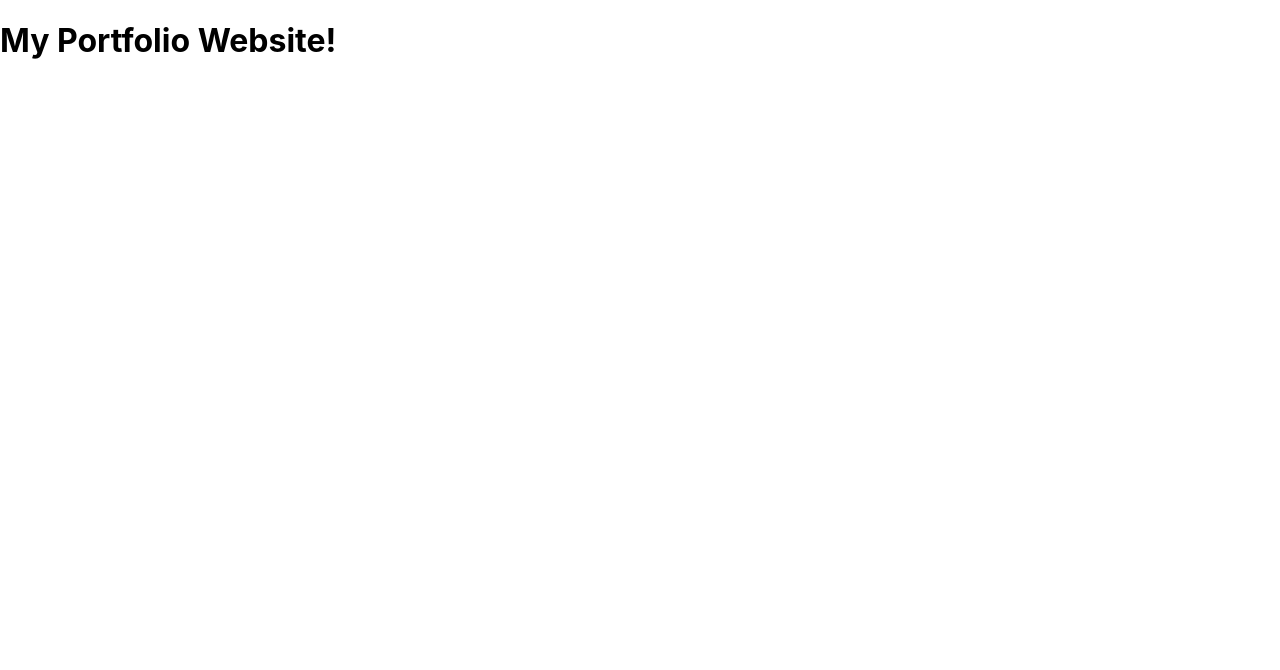
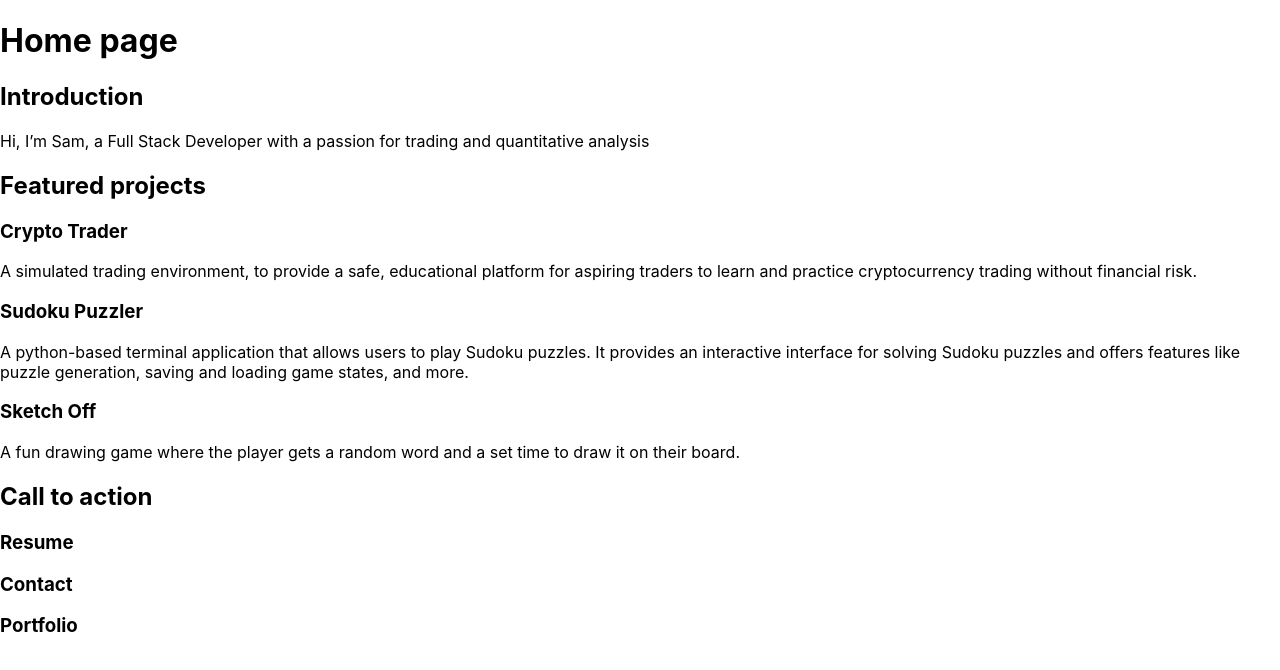
Before and after one commit to StructuredTrading/portfolio, a React (Create React App) app: page / in a window 1280 px wide. Shown: the top 670 px of the page. Built offline with nearby package versions, Linux system fonts and the light colour scheme.

Commit message:
feat: Created base structure for homepage content

```diff
--- a/src/App.js
+++ b/src/App.js
@@ -1,8 +1,9 @@
 import './App.css';
+import HomePage from './pages/homePage';
 
 function App() {
   return (
-    <h1>My Portfolio Website!</h1>
+    <HomePage />
   );
 }
 
--- /dev/null
+++ b/src/components/callToActionSection.jsx
@@ -0,0 +1,24 @@
+import React from "react";
+
+function CallToAction() {
+
+    return (
+        <div className="call-to-action-section">
+            <div className="call-to-action-content">
+                <h2>Call to action</h2>
+                <div className="resume-link">
+                    <h3>Resume</h3>
+                </div>
+                <div className="contact-link">
+                    <h3>Contact</h3>
+                </div>
+                <div className="portfolio-link">
+                    <h3>Portfolio</h3>
+                </div>
+            </div>
+        </div>
+    );
+}
+
+
+export default CallToAction;
--- /dev/null
+++ b/src/components/featuredProjectsSection.jsx
@@ -0,0 +1,27 @@
+import React from "react";
+
+function FeaturedProjects() {
+
+    return (
+        <div className="featured-projects-section">
+            <div className="featured-projects-content">
+                <h2>Featured projects</h2>
+                <div className="featured-project1">
+                    <h3>Crypto Trader</h3>
+                    <p>A simulated trading environment, to provide a safe, educational platform for aspiring traders to learn and practice cryptocurrency trading without financial risk.</p>
+                </div>
+                <div className="featured-project2">
+                    <h3>Sudoku Puzzler</h3>
+                    <p>A python-based terminal application that allows users to play Sudoku puzzles. It provides an interactive interface for solving Sudoku puzzles and offers features like puzzle generation, saving and loading game states, and more.</p>
+                </div>
+                <div className="featured-project3">
+                    <h3>Sketch Off</h3>
+                    <p>A fun drawing game where the player gets a random word and a set time to draw it on their board.</p>
+                </div>
+            </div>
+        </div>
+    );
+}
+
+
+export default FeaturedProjects;
--- /dev/null
+++ b/src/components/introductionSection.jsx
@@ -0,0 +1,14 @@
+import React from "react";
+
+function IntroductionSection() {
+    return (
+        <div className="introduction-section">
+            <div className="introduction-content">
+                <h2>Introduction</h2>
+                <p>Hi, I’m Sam, a Full Stack Developer with a passion for trading and quantitative analysis</p>
+            </div>
+        </div>
+    );
+}
+
+export default IntroductionSection;
--- /dev/null
+++ b/src/pages/homePage.jsx
@@ -0,0 +1,19 @@
+import React from 'react';
+import IntroductionSection from '../components/introductionSection';
+import FeaturedProjects from '../components/featuredProjectsSection';
+import CallToAction from '../components/callToActionSection';
+
+const HomePage = () => {
+
+    return (
+        <div className="homepage">
+            <h1>Home page</h1>
+            <IntroductionSection />
+            <FeaturedProjects />
+            <CallToAction />
+        </div>
+    );
+
+}
+
+export default HomePage;
```
